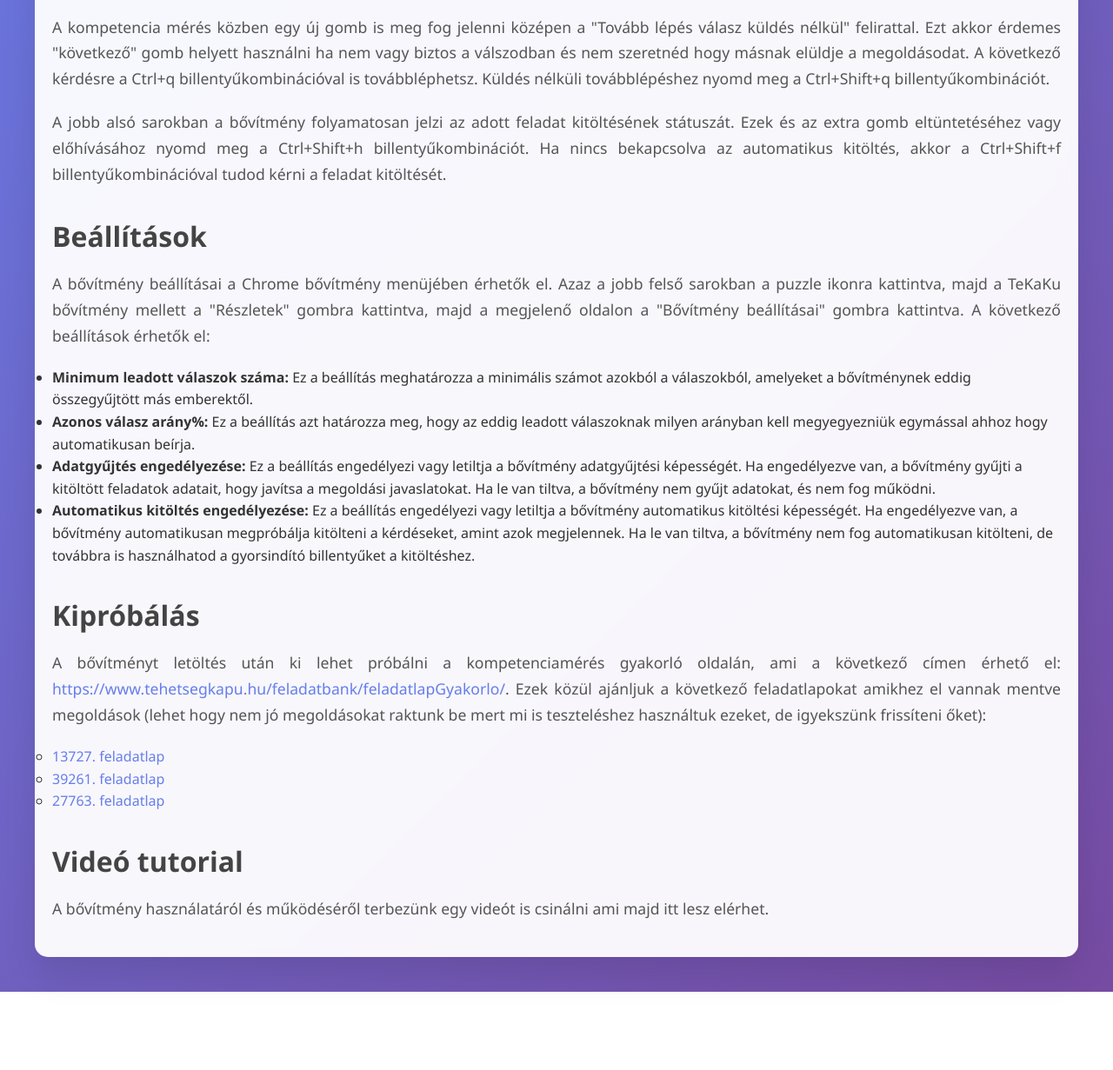
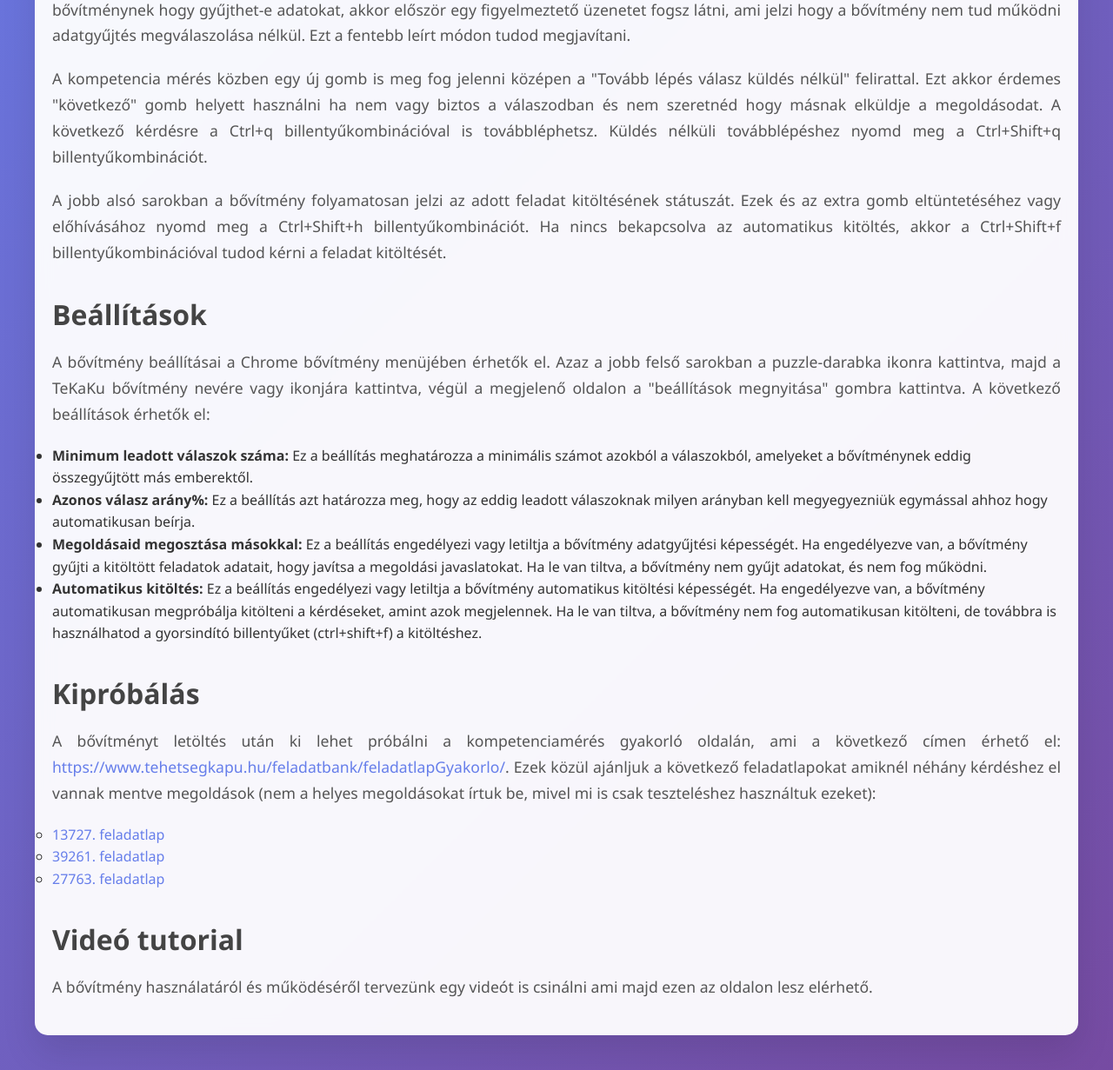
Before and after one commit to SzBence3/TeKaKuServer, a website: page webpage/tutorial.html in a window 1280 px wide. Shown: the part 649-1880 px from the top of the page at 87% size. Before the commit the page ends 1790 px from the top, so only its background shows below. Drawn offline with Linux system fonts and the light colour scheme.

Commit message:
fix typos and rephrase some stuff in index and tutorial pages

```diff
--- a/webpage/tutorial.html
+++ b/webpage/tutorial.html
@@ -12,7 +12,7 @@
         <h1>Útmutató</h1>
 
         <h2>Telepítés</h2>
-        <img src="images/chrome_add_button.png" alt="Chrome Hozzáadás gomb" style="max-width: 30%; height: auto; float: right; margin-left: 20px;"/>
+        <img src="images/chrome_add_button.png" alt="Chrome Hozzáadás gomb" style="max-width: 45%; height: auto; float: right; margin-left: 20px;"/>
         <p>
             A TeKaKu bővítményt a Chrome Webáruházból tudod letölteni. Keresd a "TeKaKu" kifejezést,
             vagy kattints <a href="https://chromewebstore.google.com/detail/agomlgflpkmmdameckmlcgmggalfccaj?utm_source=item-share-cb">ide</a> a közvetlen linkért.
@@ -31,7 +31,7 @@
         </p>
         <p>
             A kompetencia mérés közben egy új gomb is meg fog jelenni középen a "Tovább lépés válasz küldés nélkül" felirattal.
-            Ezt akkor érdemes "következő" gomb helyett használni ha nem vagy biztos a válszodban és nem szeretnéd hogy másnak elüldje a megoldásodat.
+            Ezt akkor érdemes "következő" gomb helyett használni ha nem vagy biztos a válaszodban és nem szeretnéd hogy másnak elküldje a megoldásodat.
             A következő kérdésre a Ctrl+q billentyűkombinációval is továbbléphetsz.
             Küldés nélküli továbblépéshez nyomd meg a Ctrl+Shift+q billentyűkombinációt.
         </p>
@@ -43,14 +43,14 @@
         <h2>Beállítások</h2>
         <p>
             A bővítmény beállításai a Chrome bővítmény menüjében érhetők el.
-            Azaz a jobb felső sarokban a puzzle ikonra kattintva, majd a TeKaKu bővítmény mellett a "Részletek" gombra kattintva, majd a megjelenő oldalon a "Bővítmény beállításai" gombra kattintva.
+            Azaz a jobb felső sarokban a puzzle-darabka ikonra kattintva, majd a TeKaKu bővítmény nevére vagy ikonjára kattintva, végül a megjelenő oldalon a "beállítások megnyitása" gombra kattintva.
             A következő beállítások érhetők el:
         </p>
         <ul>
-            <li><strong>Minimum leadott válaszok száma: </strong>Ez a beállítás meghatározza a minimális számot azokból a válaszokból, amelyeket a bővítménynek eddig  összegyűjtött más emberektől.</li>
-            <li><strong>Azonos  válasz arány%: </strong>Ez a beállítás azt határozza meg, hogy az eddig leadott válaszoknak milyen arányban kell megyegyezniük egymással ahhoz hogy automatikusan beírja.</li>
-            <li><strong>Adatgyűjtés engedélyezése:</strong> Ez a beállítás engedélyezi vagy letiltja a bővítmény adatgyűjtési képességét. Ha engedélyezve van, a bővítmény gyűjti a kitöltött feladatok adatait, hogy javítsa a megoldási javaslatokat. Ha le van tiltva, a bővítmény nem gyűjt adatokat, és nem fog működni.</li>
-            <li><strong>Automatikus kitöltés engedélyezése:</strong> Ez a beállítás engedélyezi vagy letiltja a bővítmény automatikus kitöltési képességét. Ha engedélyezve van, a bővítmény automatikusan megpróbálja kitölteni a kérdéseket, amint azok megjelennek. Ha le van tiltva, a bővítmény nem fog automatikusan kitölteni, de továbbra is használhatod a gyorsindító billentyűket a kitöltéshez.</li>
+            <li><strong>Minimum leadott válaszok száma: </strong>Ez a beállítás meghatározza a minimális számot azokból a válaszokból, amelyeket a bővítménynek eddig összegyűjtött más emberektől.</li>
+            <li><strong>Azonos válasz arány%: </strong>Ez a beállítás azt határozza meg, hogy az eddig leadott válaszoknak milyen arányban kell megyegyezniük egymással ahhoz hogy automatikusan beírja.</li>
+            <li><strong>Megoldásaid megosztása másokkal:</strong> Ez a beállítás engedélyezi vagy letiltja a bővítmény adatgyűjtési képességét. Ha engedélyezve van, a bővítmény gyűjti a kitöltött feladatok adatait, hogy javítsa a megoldási javaslatokat. Ha le van tiltva, a bővítmény nem gyűjt adatokat, és nem fog működni.</li>
+            <li><strong>Automatikus kitöltés:</strong> Ez a beállítás engedélyezi vagy letiltja a bővítmény automatikus kitöltési képességét. Ha engedélyezve van, a bővítmény automatikusan megpróbálja kitölteni a kérdéseket, amint azok megjelennek. Ha le van tiltva, a bővítmény nem fog automatikusan kitölteni, de továbbra is használhatod a gyorsindító billentyűket (ctrl+shift+f) a kitöltéshez.</li>
 
         </p>
 
@@ -58,8 +58,8 @@
         <p>
             A bővítményt letöltés után ki lehet próbálni a kompetenciamérés gyakorló oldalán, ami a következő címen érhető el:
             <a href="https://www.tehetsegkapu.hu/feladatbank/feladatlapGyakorlo/">https://www.tehetsegkapu.hu/feladatbank/feladatlapGyakorlo/</a>.
-            Ezek közül ajánljuk a következő feladatlapokat amikhez el vannak mentve megoldások
-            (lehet hogy nem jó megoldásokat raktunk be mert mi is teszteléshez használtuk ezeket, de igyekszünk frissíteni őket):
+            Ezek közül ajánljuk a következő feladatlapokat amiknél néhány kérdéshez el vannak mentve megoldások
+            (nem a helyes megoldásokat írtuk be, mivel mi is csak teszteléshez használtuk ezeket):
             <ul>
                 <li><a href="https://www.tehetsegkapu.hu/feladatbank/feladatlapGyakorlo/13727/kitoltes">13727. feladatlap</a></li>
                 <li><a href="https://www.tehetsegkapu.hu/feladatbank/feladatlapGyakorlo/39261/kitoltes">39261. feladatlap</a></li>
@@ -67,7 +67,7 @@
             </ul>
         </p>
         <h2>Videó tutorial</h2>
-        <p>A bővítmény használatáról és működéséről terbezünk egy videót is csinálni ami majd itt lesz elérhet.</p>
+        <p>A bővítmény használatáról és működéséről tervezünk egy videót is csinálni ami majd ezen az oldalon lesz elérhető.</p>
     </div>
 
     <script src="script.js"></script>
```
Also changed, not shown: webpage/index.html (+1 -1 lines).
